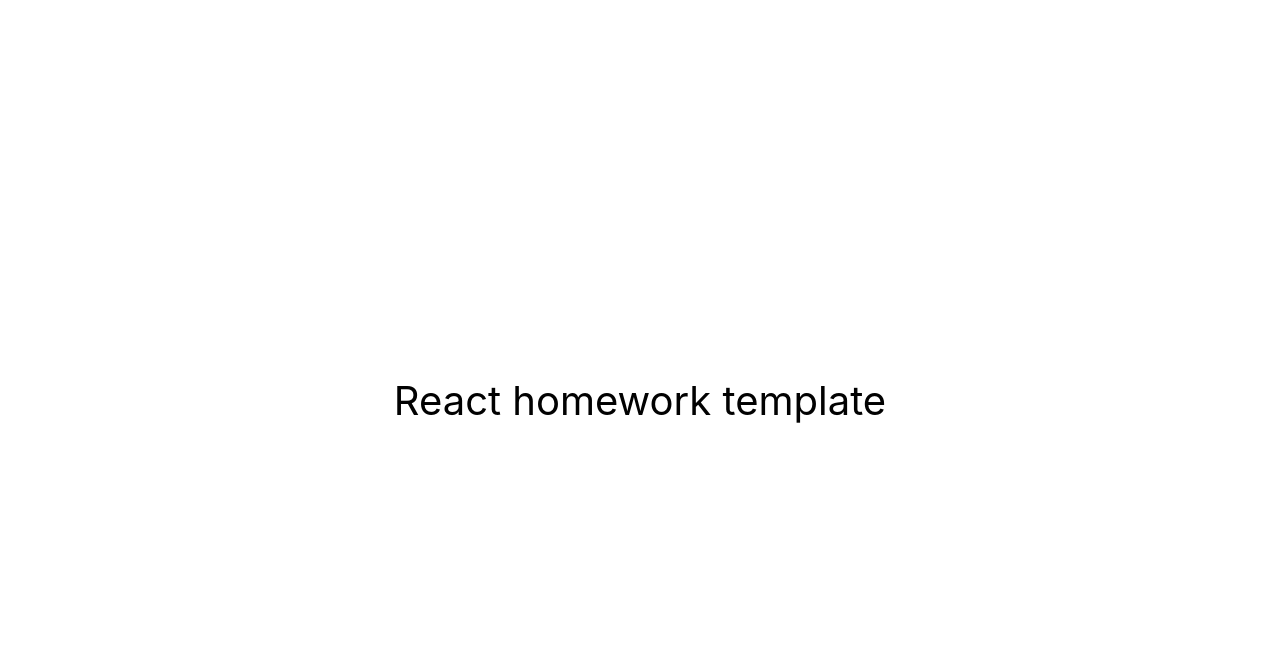
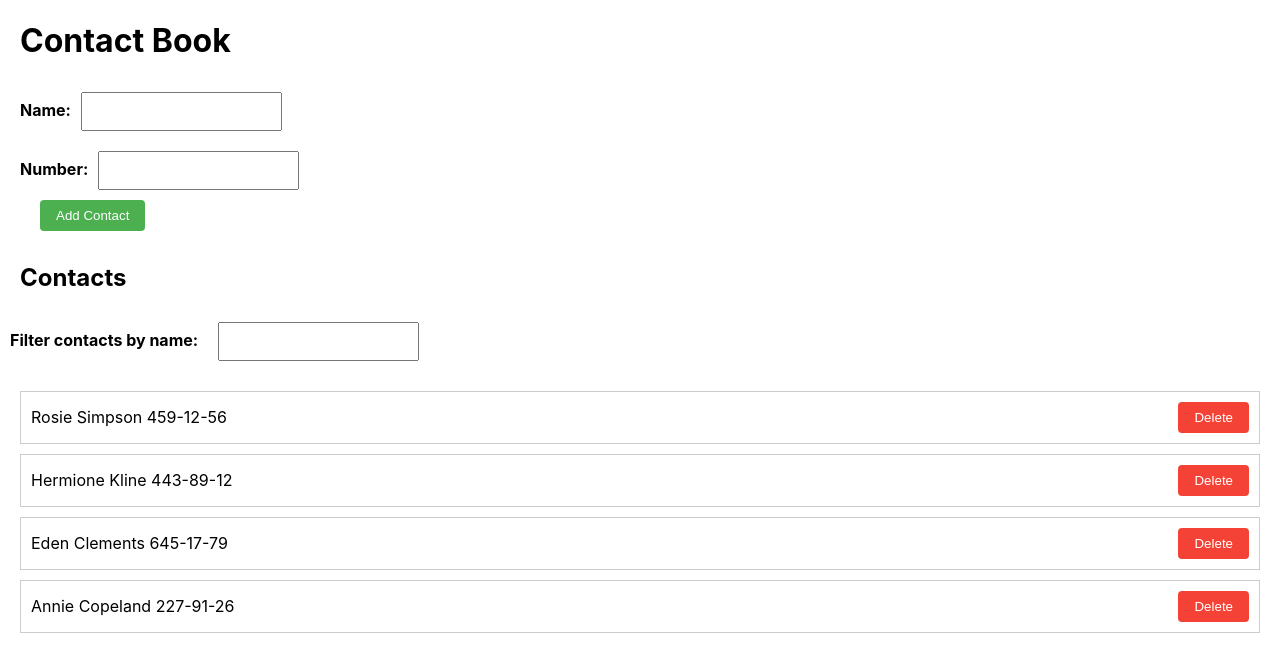
Before and after one commit to amira3a/goit-react-hw-02-phonebook, a React (Create React App) app: page / in a window 1280 px wide. Shown: the top 672 px of the page. Built offline with nearby package versions, Linux system fonts and the light colour scheme.

Commit message:
react-hw-2

```diff
--- a/package.json
+++ b/package.json
@@ -2,7 +2,7 @@
   "name": "react-homework-template",
   "version": "0.1.0",
   "private": true,
-  "homepage": "https://goitacademy.github.io/react-homework-template/",
+  "homepage": "https://amira3a.github.io/goit-react-hw-02-phonebook/",
   "dependencies": {
     "@testing-library/jest-dom": "^5.16.3",
     "@testing-library/react": "^12.1.4",
--- a/src/components/App.jsx
+++ b/src/components/App.jsx
@@ -1,16 +1,9 @@
+import PhonebookApp from "./phonebook/PhonebookApp";
+
 export const App = () => {
   return (
-    <div
-      style={{
-        height: '100vh',
-        display: 'flex',
-        justifyContent: 'center',
-        alignItems: 'center',
-        fontSize: 40,
-        color: '#010101'
-      }}
-    >
-      React homework template
+    <div>
+     <PhonebookApp/>
     </div>
   );
 };
--- /dev/null
+++ b/src/components/contact-form/ContactForm.jsx
@@ -0,0 +1,21 @@
+import  style from '../contact-form/style.module.css';
+
+function ContactForm({ name, number, handleNameChange, handleNumberChange, handleSubmit }) {
+  return (
+    <form onSubmit={handleSubmit}  className={style.contactForm}>
+      <div>
+        <label >Name:</label>
+        <input type="text" id="name" value={name} onChange={handleNameChange} />
+      </div>
+      <div>
+        <label >Number:</label>
+        <input type="tel" id="number" value={number} onChange={handleNumberChange} />
+      </div>
+      <div>
+        <button type="submit">Add Contact</button>
+      </div>
+    </form>
+  );
+}
+
+export default ContactForm;
--- /dev/null
+++ b/src/components/contact-form/style.module.css
@@ -0,0 +1,32 @@
+.contactForm {
+    display: flex;
+    flex-direction: column;
+    margin-bottom: 2rem;
+    margin-left: 20px;
+}
+
+label {
+    font-weight: bold;
+}
+
+input {
+    padding: 10px;
+    margin: 10px 10px;
+}
+
+button {
+    padding: 0.5rem 1rem;
+    background-color: #4caf50;
+    color: white;
+    border: none;
+    border-radius: 4px;
+    cursor: pointer;
+    margin-left: 20px;
+}
+
+button:hover {
+    background-color: #3e8e41;
+}
+h1{
+    margin-left: 20px;
+}
--- /dev/null
+++ b/src/components/contact-list-item/ContactListItem.jsx
@@ -0,0 +1,14 @@
+import style from "../contact-list-item/style.module.css";
+
+function ContactListItem({ contact, handleDelete }) {
+  return (
+    <li  className={style.contactListItem}>
+      <span>
+        {contact.name} {contact.number}
+      </span>
+      <button className={style.contactDeleteButton}  onClick={() => handleDelete(contact.id)}>Delete</button>
+    </li>
+  );
+}
+
+export default ContactListItem;
--- /dev/null
+++ b/src/components/contact-list-item/style.module.css
@@ -0,0 +1,20 @@
+.contactListItem {
+    display: flex;
+    align-items: center;
+    justify-content: space-between;
+    padding: 10px;
+    border: 1px solid #ccc;
+    margin-bottom: 10px;
+}
+
+.contactDeleteButton {
+    background-color: #f44336;
+    color: white;
+    border: none;
+    border-radius: 4px;
+    cursor: pointer;
+}
+
+.contactDeleteButton:hover {
+    background-color: #cc2e24;
+}
--- /dev/null
+++ b/src/components/contact-list/ContactList.jsx
@@ -0,0 +1,13 @@
+import ContactListItem from '../contact-list-item/ContactListItem';
+import style from '../contact-list/style.module.css';
+function ContactList({ contacts, handleDelete }) {
+  return (
+    <ul  className={style.contactList}>
+      {contacts.map((contact) => (
+        <ContactListItem key={contact.id} contact={contact} handleDelete={handleDelete} />
+      ))}
+    </ul>
+  );
+}
+
+export default ContactList;
--- /dev/null
+++ b/src/components/contact-list/style.module.css
@@ -0,0 +1,5 @@
+.contactList {
+    list-style: none;
+    padding: 0;
+    margin: 20px;
+}
--- /dev/null
+++ b/src/components/filter/Filter.jsx
@@ -0,0 +1,12 @@
+import style from "../filter/style.module.css"
+
+function Filter({ value, handleChange }) {
+  return (
+    <div  className={style.filter}>
+      <label >Filter contacts by name:</label>
+      <input type="text" id="filter" value={value} onChange={handleChange} />
+    </div>
+  );
+}
+
+export default Filter;
--- /dev/null
+++ b/src/components/filter/style.module.css
@@ -0,0 +1,10 @@
+h2 {
+    margin-left: 20px;
+}
+.filter {
+    margin: 10px 10px;
+}
+
+.filter label {
+    margin-right: 10px;
+}
--- /dev/null
+++ b/src/components/phonebook/PhonebookApp.jsx
@@ -0,0 +1,80 @@
+import { useState } from 'react';
+import { nanoid } from 'nanoid';
+import ContactForm from '../contact-form/ContactForm';
+import ContactList from '../contact-list/ContactList';
+import Filter from '../filter/Filter';
+
+function PhonebookApp() {
+  const [state, setState] = useState({
+    contacts: [
+      { id: 'id-1', name: 'Rosie Simpson', number: '459-12-56' },
+      { id: 'id-2', name: 'Hermione Kline', number: '443-89-12' },
+      { id: 'id-3', name: 'Eden Clements', number: '645-17-79' },
+      { id: 'id-4', name: 'Annie Copeland', number: '227-91-26' },
+    ],
+    filter: '',
+  });
+
+  function handleNameChange (event)  {
+    setState({ ...state, name: event.target.value });
+  };
+
+  function handleNumberChange  (event)  {
+    setState({ ...state, number: event.target.value });
+  };
+
+  function handleFilterChange  (event)  {
+    setState({ ...state, filter: event.target.value });
+  };
+
+  function handleSubmit  (event)  {
+    event.preventDefault();
+    const existingContact = state.contacts.find(
+      (contact) => contact.name.toLowerCase() === state.name.toLowerCase()
+    );
+    if (existingContact) {
+      alert(`${state.name} is already in the phonebook!`);
+      return;
+    }
+    const newContact = {
+      id: nanoid(),
+      name: state.name,
+      number: state.number,
+    };
+    setState({
+      ...state,
+      contacts: [...state.contacts, newContact],
+      name: '',
+      number: '',
+    });
+  };
+
+  function handleDelete  (id)  {
+    setState({
+      ...state,
+      contacts: state.contacts.filter((contact) => contact.id !== id),
+    });
+  };
+
+  const filteredContacts = state.contacts.filter((contact) =>
+    contact.name.toLowerCase().includes(state.filter.toLowerCase())
+  );
+
+  return (
+    <div>
+      <h1>Contact Book</h1>
+      <ContactForm
+        name={state.name}
+        number={state.number}
+        handleNameChange={handleNameChange}
+        handleNumberChange={handleNumberChange}
+        handleSubmit={handleSubmit}
+      />
+      <h2>Contacts</h2>
+      <Filter value={state.filter} handleChange={handleFilterChange} />
+      <ContactList contacts={filteredContacts} handleDelete={handleDelete} />
+    </div>
+  );
+}
+
+export default PhonebookApp;
```
